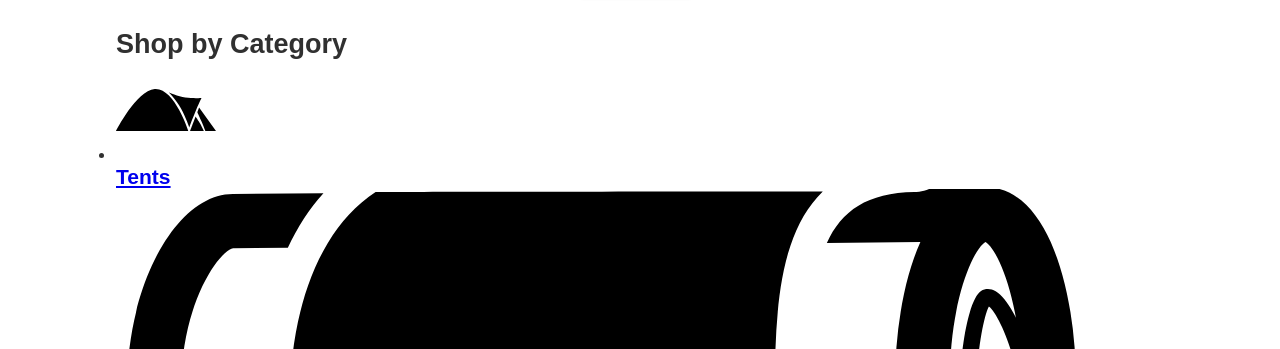
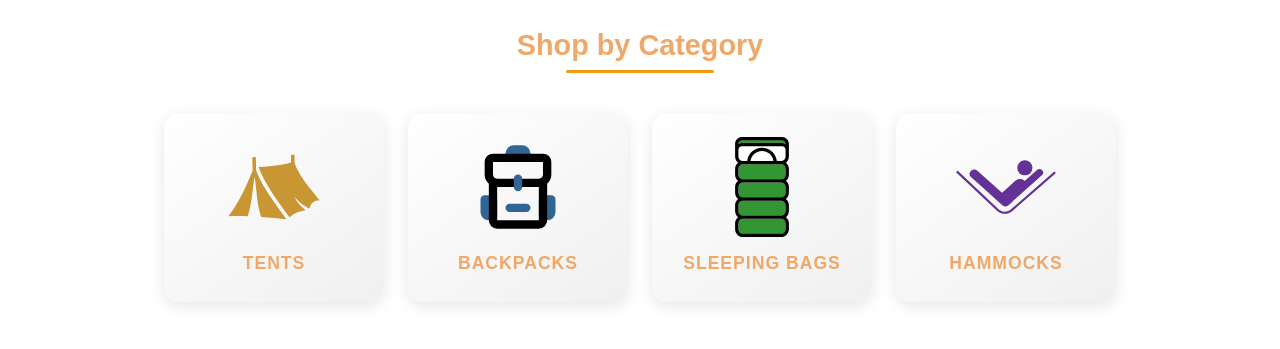
Before and after one commit to MAPORTER16/wdd330, a website built with Vite: page src/index.html in a window 1280 px wide. Shown: the part 451-800 px from the top of the page. Built offline with nearby package versions, Linux system fonts and the light colour scheme.

Commit message:
Add styled category cards with new SVG icons
- Add category SVG images (tents, backpacks, sleeping bags, hammocks)
- Style category cards with gradient background and shadows
- Add hover effects (lift, scale icon, accent bar animation)
- Style section heading with decorative underline

```diff
--- a/src/css/style.css
+++ b/src/css/style.css
@@ -154,6 +154,94 @@ button {
 .products {
   margin-top: 2rem;
   padding: 1rem;
+  text-align: center;
+}
+
+.products h2 {
+  font-size: 1.8rem;
+  color: var(--primary-color, #1a1a2e);
+  margin-bottom: 0.5rem;
+  position: relative;
+  display: inline-block;
+}
+
+.products h2::after {
+  content: '';
+  display: block;
+  width: 60%;
+  height: 3px;
+  background: var(--accent-color, #f39c12);
+  margin: 0.5rem auto 0;
+  border-radius: 2px;
+}
+
+/* Category card styles */
+.category-list {
+  display: flex;
+  flex-wrap: wrap;
+  justify-content: center;
+  gap: 1.5rem;
+  list-style: none;
+  padding: 0;
+  margin: 2rem 0;
+}
+
+.category-card {
+  flex: 1 1 200px;
+  max-width: 220px;
+  background: linear-gradient(145deg, #ffffff, #f0f0f0);
+  border-radius: 15px;
+  box-shadow: 0 4px 15px rgba(0, 0, 0, 0.1);
+  transition: transform 0.3s ease, box-shadow 0.3s ease;
+  overflow: hidden;
+}
+
+.category-card:hover {
+  transform: translateY(-8px);
+  box-shadow: 0 8px 25px rgba(0, 0, 0, 0.15);
+}
+
+.category-card a {
+  display: flex;
+  flex-direction: column;
+  align-items: center;
+  padding: 1.5rem;
+  text-decoration: none;
+  color: var(--dark-grey);
+}
+
+.category-card img {
+  width: 100px;
+  height: 100px;
+  object-fit: contain;
+  margin-bottom: 1rem;
+  transition: transform 0.3s ease;
+}
+
+.category-card:hover img {
+  transform: scale(1.1);
+}
+
+.category-card h3 {
+  margin: 0;
+  font-size: 1.1rem;
+  font-weight: 600;
+  color: var(--primary-color, #1a1a2e);
+  text-transform: uppercase;
+  letter-spacing: 1px;
+}
+
+.category-card::after {
+  content: '';
+  display: block;
+  height: 4px;
+  background: linear-gradient(90deg, var(--accent-color, #f39c12), var(--primary-color, #1a1a2e));
+  transform: scaleX(0);
+  transition: transform 0.3s ease;
+}
+
+.category-card:hover::after {
+  transform: scaleX(1);
 }
 
 .product-list {
--- a/src/index.html
+++ b/src/index.html
@@ -31,25 +31,25 @@
       <ul class="category-list">
         <li class="category-card">
           <a href="/product_listing/?category=tents">
-            <img src="/images/noun_Tent_2517.svg" alt="Tents" />
+            <img src="/images/category-tents.svg" alt="Tents" />
             <h3>Tents</h3>
           </a>
         </li>
         <li class="category-card">
           <a href="/product_listing/?category=backpacks">
-            <img src="/images/noun_Backpack_65884.svg" alt="Backpacks" />
+            <img src="/images/category-backpacks.svg" alt="Backpacks" />
             <h3>Backpacks</h3>
           </a>
         </li>
         <li class="category-card">
           <a href="/product_listing/?category=sleeping-bags">
-            <img src="/images/noun_Sleeping_Bag_4782339.svg" alt="Sleeping Bags" />
+            <img src="/images/category-sleepingbags.svg" alt="Sleeping Bags" />
             <h3>Sleeping Bags</h3>
           </a>
         </li>
         <li class="category-card">
           <a href="/product_listing/?category=hammocks">
-            <img src="/images/noun_Hammock_791184.svg" alt="Hammocks" />
+            <img src="/images/category-hammocks.svg" alt="Hammocks" />
             <h3>Hammocks</h3>
           </a>
         </li>
```
Also changed, not shown: src/public/images/category-backpacks.svg (added), src/public/images/category-hammocks.svg (added), src/public/images/category-sleepingbags.svg (added), src/public/images/category-tents.svg (added).
